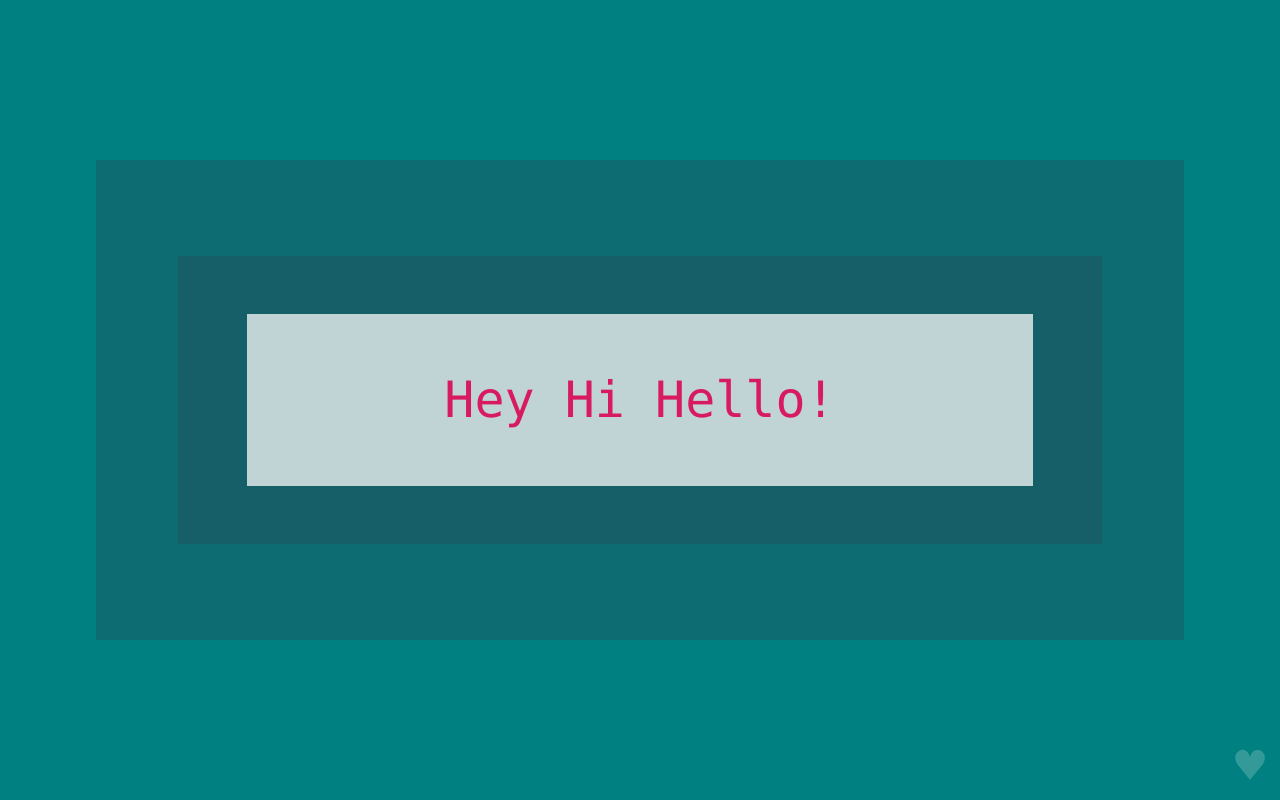
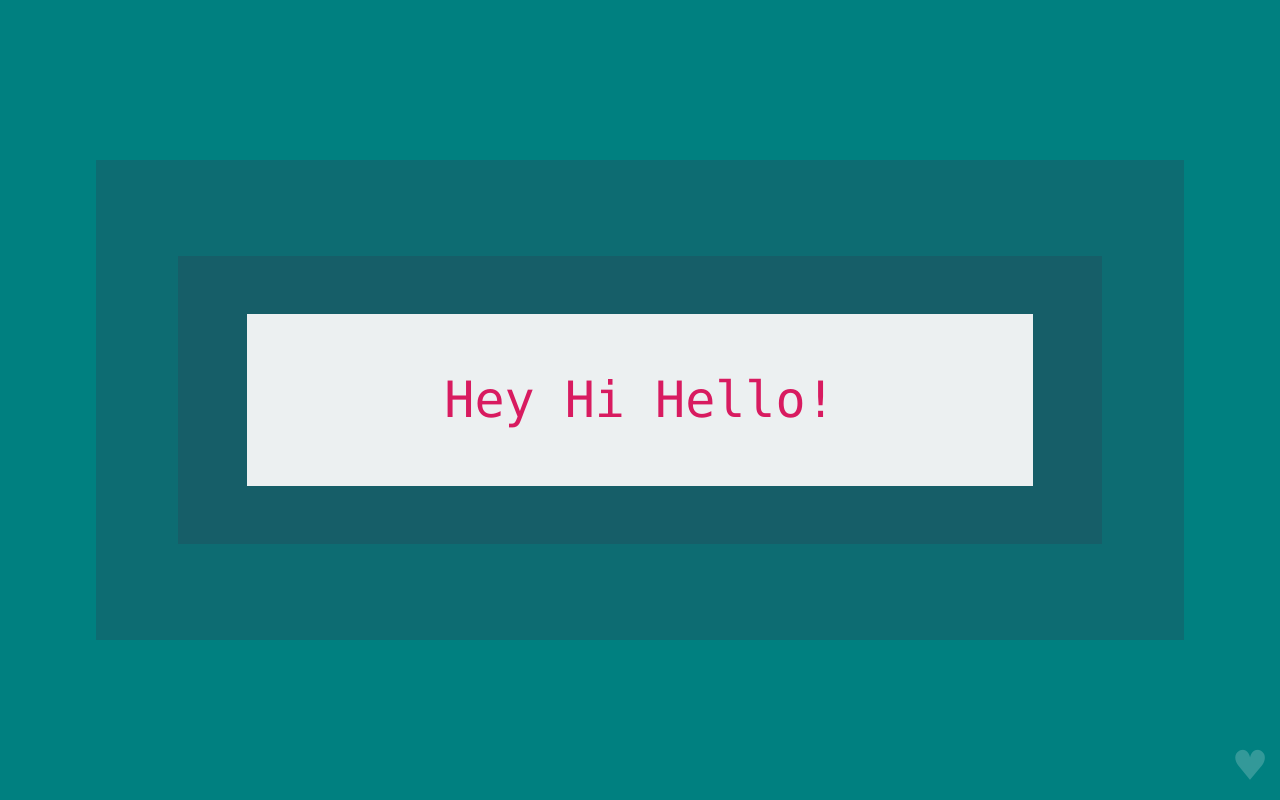
Before and after one commit to phphubs/phphubs.github.io, a plain HTML site: page index.html in a window 1280 px wide. Drawn offline with Linux system fonts and the light colour scheme.

Commit message:
update readme.md

```diff
--- a/index.html
+++ b/index.html
@@ -32,7 +32,7 @@
     }
     .heart-deep {
       color: #D81B60;
-      background: rgba(236, 240, 241, 0.8);
+      background: rgba(236, 240, 241, 1);
     }
     @media screen and (max-width: 768px) {
       body {
```
